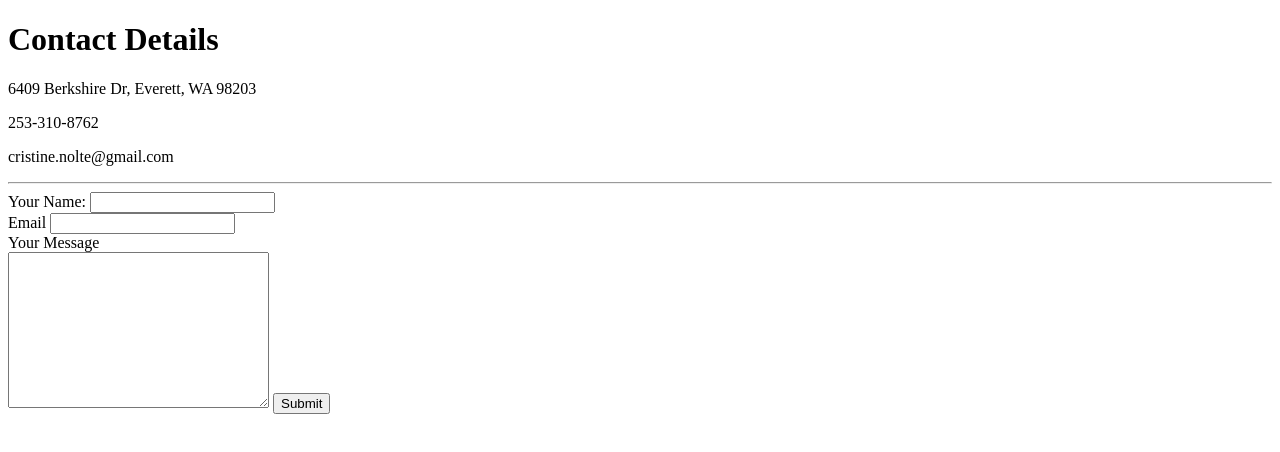
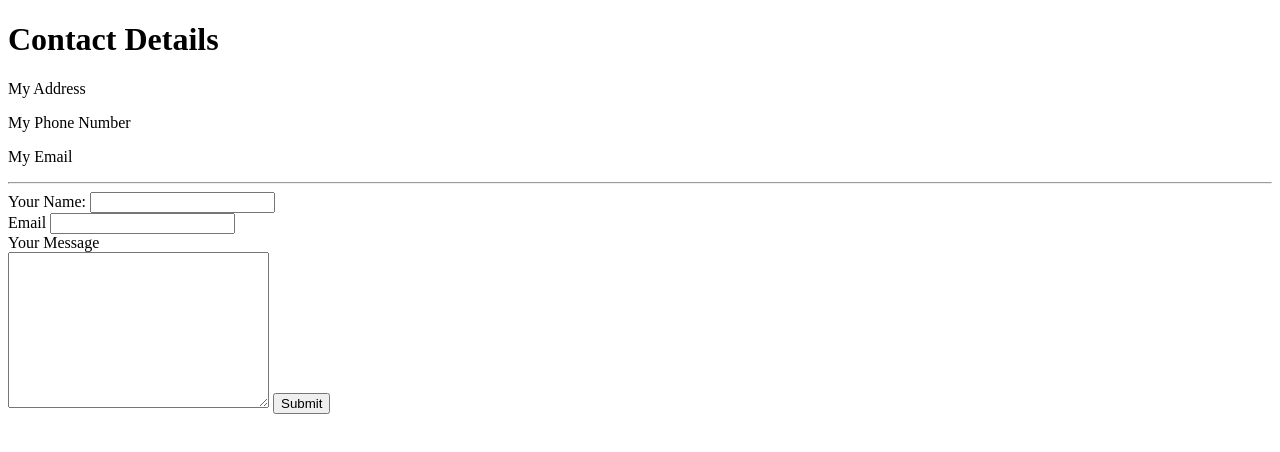
Before and after one commit to criiistine/CV, a plain HTML site: page Contact.html in a window 1280 px wide. Drawn offline with Linux system fonts and the light colour scheme.

Commit message:
Update contact info

```diff
--- a/Contact.html
+++ b/Contact.html
@@ -6,9 +6,9 @@
   </head>
   <body>
     <h1>Contact Details</h1>
-    <p>6409 Berkshire Dr, Everett, WA 98203</p>
-    <p>253-310-8762</p>
-    <p>cristine.nolte@gmail.com</p>
+    <p>My Address</p>
+    <p>My Phone Number</p>
+    <p>My Email</p>
     <hr>
     <form class="" action="mailto:cristine.nolte@gmail.com" method="post">
       <label>Your Name:</label>
```
